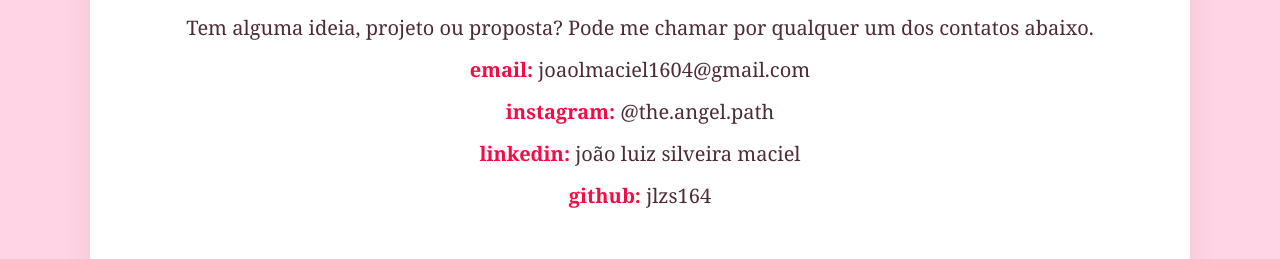
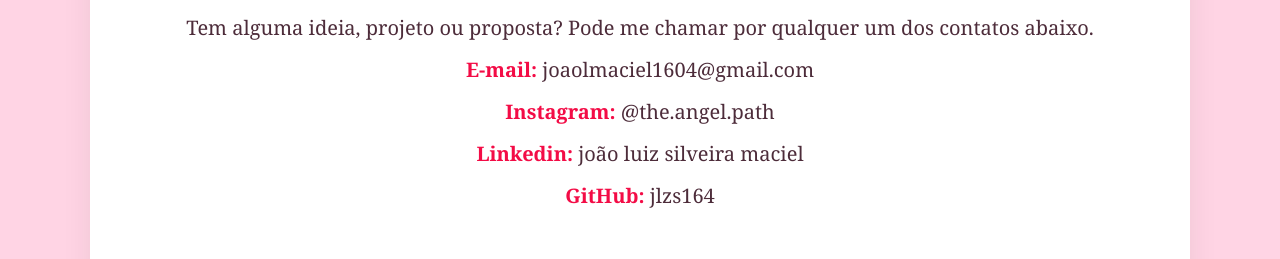
Before and after one commit to jlzs164/portfolio, a plain HTML site: page index.html in a window 1280 px wide. Shown: the part 1408-1667 px from the top of the page. Drawn offline with Linux system fonts and the light colour scheme.

Commit message:
1.0 - correçoes de texto

```diff
--- a/index.html
+++ b/index.html
@@ -241,22 +241,22 @@
                 </p>
 
                 <p>
-                <span class="contato-titulo">email:</span>
+                <span class="contato-titulo">E-mail:</span>
                 joaolmaciel1604@gmail.com</a>
                 </p>
 
                 <p>
-                    <span class="contato-titulo">instagram:</span>
+                    <span class="contato-titulo">Instagram:</span>
                     <a href="https://instagram.com/the.angel.path" target="_blank">@the.angel.path</a>
                 </p>
 
                 <p>
-                    <span class="contato-titulo">linkedin:</span>
+                    <span class="contato-titulo">Linkedin:</span>
                     <a href="https://www.linkedin.com/in/jo%C3%A3o-luiz-silveira-maciel-448027367/" target="_blank">joão luiz silveira maciel</a>
                 </p>
 
                 <p>
-                    <span class="contato-titulo">github:</span>
+                    <span class="contato-titulo">GitHub:</span>
                     <a href="https://github.com/jlzs164" target="_blank">jlzs164</a>
                 </p>
 
```
